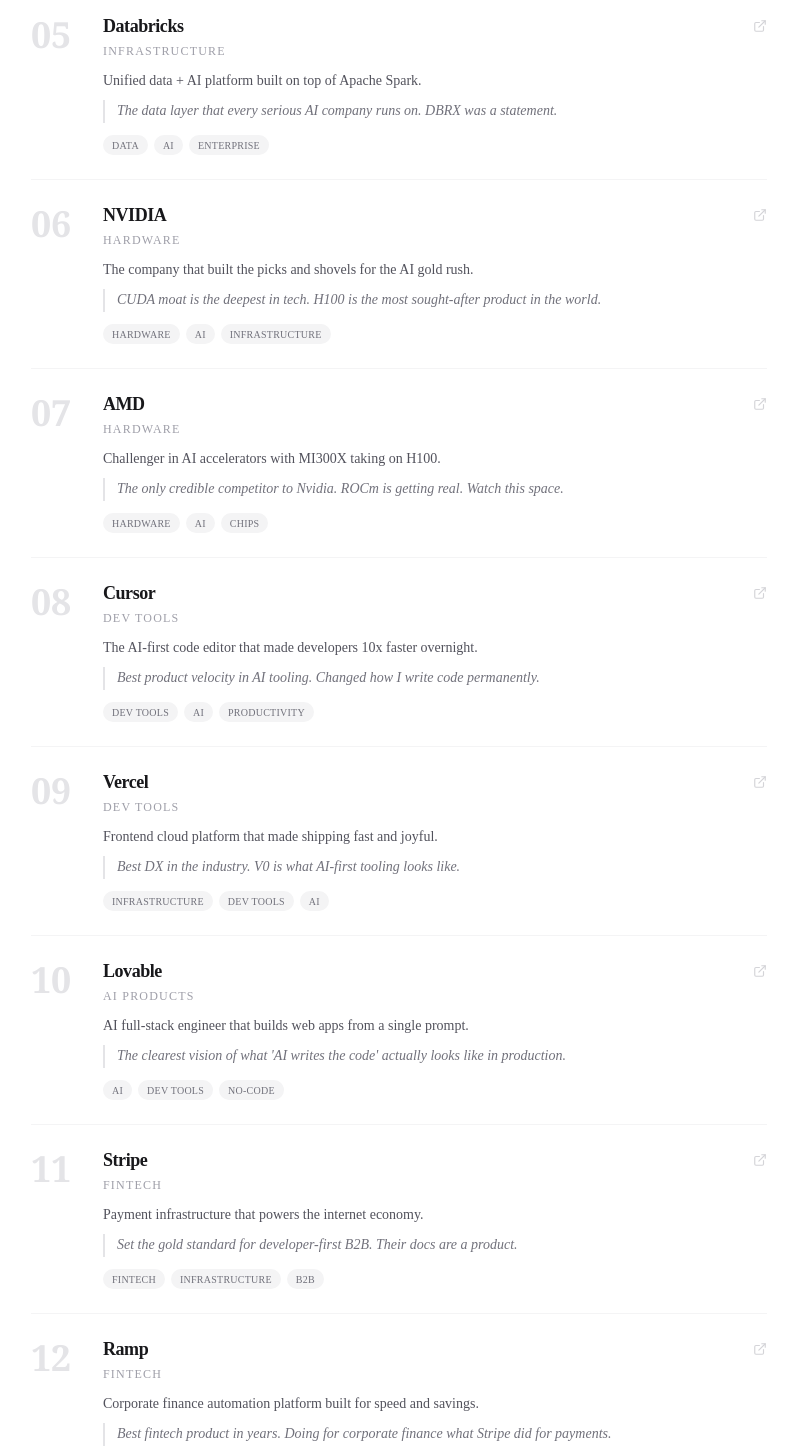
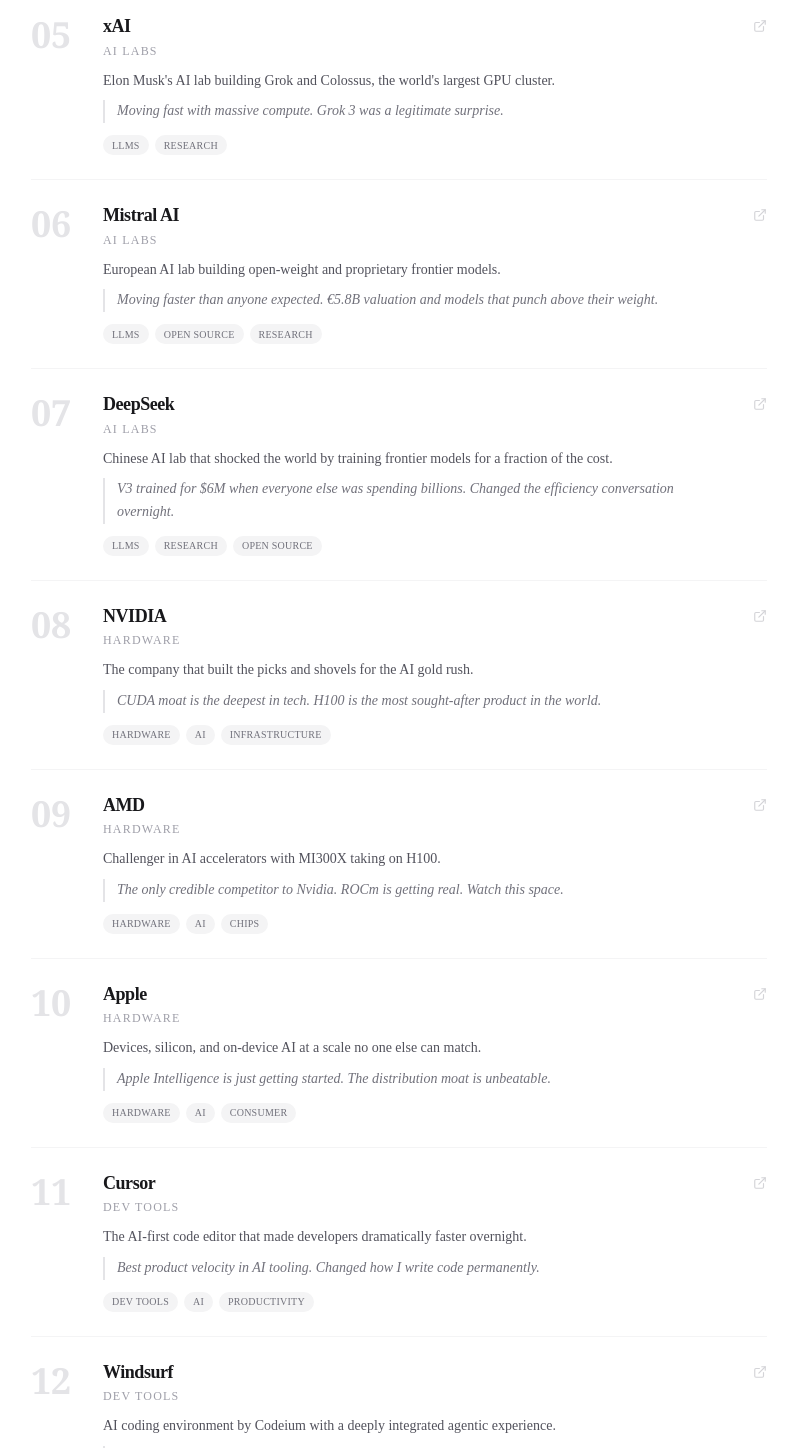
Before and after one commit to logan1085/companylist, a Next.js app: page / in a window 1280 px wide. Shown: the part 1200-2648 px from the top of the page, without its empty margins (241-1038 px from the left). Built offline with nearby package versions, Linux system fonts and the light colour scheme; no server answers.

Commit message:
Expand to Top 50: add 20 companies including Mistral, DeepSeek, Harvey, Runway, ElevenLabs, Anduril and more

```diff
--- a/src/data/companies.ts
+++ b/src/data/companies.ts
@@ -62,18 +62,38 @@
     category: "AI Labs",
   },
   {
-    id: "databricks",
+    id: "xai",
     rank: 5,
-    name: "Databricks",
-    description: "Unified data + AI platform built on top of Apache Spark.",
-    why: "The data layer that every serious AI company runs on. DBRX was a statement.",
-    tags: ["Data", "AI", "Enterprise"],
-    website: "https://databricks.com",
-    category: "Infrastructure",
+    name: "xAI",
+    description: "Elon Musk's AI lab building Grok and Colossus, the world's largest GPU cluster.",
+    why: "Moving fast with massive compute. Grok 3 was a legitimate surprise.",
+    tags: ["LLMs", "Research"],
+    website: "https://x.ai",
+    category: "AI Labs",
+  },
+  {
+    id: "mistral",
+    rank: 6,
+    name: "Mistral AI",
+    description: "European AI lab building open-weight and proprietary frontier models.",
+    why: "Moving faster than anyone expected. €5.8B valuation and models that punch above their weight.",
+    tags: ["LLMs", "Open Source", "Research"],
+    website: "https://mistral.ai",
+    category: "AI Labs",
+  },
+  {
+    id: "deepseek",
+    rank: 7,
+    name: "DeepSeek",
+    description: "Chinese AI lab that shocked the world by training frontier models for a fraction of the cost.",
+    why: "V3 trained for $6M when everyone else was spending billions. Changed the efficiency conversation overnight.",
+    tags: ["LLMs", "Research", "Open Source"],
+    website: "https://deepseek.com",
+    category: "AI Labs",
   },
   {
     id: "nvidia",
-    rank: 6,
+    rank: 8,
     name: "NVIDIA",
     description: "The company that built the picks and shovels for the AI gold rush.",
     why: "CUDA moat is the deepest in tech. H100 is the most sought-after product in the world.",
@@ -83,7 +103,7 @@
   },
   {
     id: "amd",
-    rank: 7,
+    rank: 9,
     name: "AMD",
     description: "Challenger in AI accelerators with MI300X taking on H100.",
     why: "The only credible competitor to Nvidia. ROCm is getting real. Watch this space.",
@@ -92,18 +112,38 @@
     category: "Hardware",
   },
   {
+    id: "apple",
+    rank: 10,
+    name: "Apple",
+    description: "Devices, silicon, and on-device AI at a scale no one else can match.",
+    why: "Apple Intelligence is just getting started. The distribution moat is unbeatable.",
+    tags: ["Hardware", "AI", "Consumer"],
+    website: "https://apple.com",
+    category: "Hardware",
+  },
+  {
     id: "cursor",
-    rank: 8,
+    rank: 11,
     name: "Cursor",
-    description: "The AI-first code editor that made developers 10x faster overnight.",
+    description: "The AI-first code editor that made developers dramatically faster overnight.",
     why: "Best product velocity in AI tooling. Changed how I write code permanently.",
     tags: ["Dev Tools", "AI", "Productivity"],
     website: "https://cursor.com",
     category: "Dev Tools",
   },
   {
+    id: "windsurf",
+    rank: 12,
+    name: "Windsurf",
+    description: "AI coding environment by Codeium with a deeply integrated agentic experience.",
+    why: "Cursor's most serious competitor. The Cascade agent model is genuinely different.",
+    tags: ["Dev Tools", "AI", "Productivity"],
+    website: "https://codeium.com/windsurf",
+    category: "Dev Tools",
+  },
+  {
     id: "vercel",
-    rank: 9,
+    rank: 13,
     name: "Vercel",
     description: "Frontend cloud platform that made shipping fast and joyful.",
     why: "Best DX in the industry. V0 is what AI-first tooling looks like.",
@@ -112,18 +152,268 @@
     category: "Dev Tools",
   },
   {
+    id: "replit",
+    rank: 14,
+    name: "Replit",
+    description: "AI-first development platform that went from $10M to $100M ARR after launching Agent.",
+    why: "Democratizing software creation. The growth after Agent launched speaks for itself.",
+    tags: ["Dev Tools", "AI", "No-Code"],
+    website: "https://replit.com",
+    category: "Dev Tools",
+  },
+  {
     id: "lovable",
-    rank: 10,
+    rank: 15,
     name: "Lovable",
     description: "AI full-stack engineer that builds web apps from a single prompt.",
-    why: "The clearest vision of what 'AI writes the code' actually looks like in production.",
+    why: "The clearest vision of what 'AI writes the code' looks like in production.",
     tags: ["AI", "Dev Tools", "No-Code"],
     website: "https://lovable.dev",
+    category: "Dev Tools",
+  },
+  {
+    id: "figma",
+    rank: 16,
+    name: "Figma",
+    description: "Collaborative design tool that became the operating system for product teams.",
+    why: "Collaboration-first design changed how PMs, designers, and engineers work together.",
+    tags: ["Design", "Collaboration", "SaaS"],
+    website: "https://figma.com",
+    category: "Dev Tools",
+  },
+  {
+    id: "braintrust",
+    rank: 17,
+    name: "Braintrust",
+    description: "AI evaluation and observability platform for shipping reliable AI products.",
+    why: "Evals are the unit tests of AI. Braintrust is the pytest.",
+    tags: ["AI", "Dev Tools", "Observability"],
+    website: "https://braintrustdata.com",
+    category: "Dev Tools",
+  },
+  {
+    id: "databricks",
+    rank: 18,
+    name: "Databricks",
+    description: "Unified data + AI platform built on top of Apache Spark.",
+    why: "The data layer that every serious AI company runs on. DBRX was a statement.",
+    tags: ["Data", "AI", "Enterprise"],
+    website: "https://databricks.com",
+    category: "Infrastructure",
+  },
+  {
+    id: "snowflake",
+    rank: 19,
+    name: "Snowflake",
+    description: "Cloud data platform running the analytics layer for thousands of enterprises.",
+    why: "Cortex AI is a serious bet. Every company's data is already here.",
+    tags: ["Data", "Infrastructure", "Enterprise"],
+    website: "https://snowflake.com",
+    category: "Infrastructure",
+  },
+  {
+    id: "temporal",
+    rank: 20,
+    name: "Temporal Technologies",
+    description: "Workflow orchestration platform for durable, reliable distributed systems.",
+    why: "Every serious AI agent system will eventually need Temporal under the hood.",
+    tags: ["Infrastructure", "Dev Tools", "Orchestration"],
+    website: "https://temporal.io",
+    category: "Infrastructure",
+  },
+  {
+    id: "exa",
+    rank: 21,
+    name: "Exa",
+    description: "Neural search API that retrieves the best content from the web for AI apps.",
+    why: "The right abstraction for giving AI agents access to real-time knowledge.",
+    tags: ["Search", "AI", "Infrastructure"],
+    website: "https://exa.ai",
+    category: "Infrastructure",
+  },
+  {
+    id: "together-ai",
+    rank: 22,
+    name: "Together AI",
+    description: "Cloud platform for running and fine-tuning open-source AI models at scale.",
+    why: "The fastest inference for open models. Critical infrastructure for the AI stack.",
+    tags: ["Infrastructure", "AI", "Open Source"],
+    website: "https://together.ai",
+    category: "Infrastructure",
+  },
+  {
+    id: "crusoe",
+    rank: 23,
+    name: "Crusoe Energy",
+    description: "Energy-first AI infrastructure company solving the compute power crisis.",
+    why: "$2.8B valuation and the right thesis: AI's biggest bottleneck is energy, not chips.",
+    tags: ["Infrastructure", "AI", "Energy"],
+    website: "https://crusoe.ai",
+    category: "Infrastructure",
+  },
+  {
+    id: "cerebras",
+    rank: 24,
+    name: "Cerebras",
+    description: "Purpose-built AI hardware and inference infrastructure.",
+    why: "Running Llama at 2000 tokens/sec is wild. Inference speed is the next frontier.",
+    tags: ["Hardware", "Infrastructure", "AI"],
+    website: "https://cerebras.ai",
+    category: "Hardware",
+  },
+  {
+    id: "privy",
+    rank: 25,
+    name: "Privy",
+    description: "Embedded wallet infrastructure making crypto accessible to any app.",
+    why: "Solving the UX problem that blocked crypto adoption for years.",
+    tags: ["Crypto", "Infrastructure", "Auth"],
+    website: "https://privy.io",
+    category: "Infrastructure",
+  },
+  {
+    id: "perplexity",
+    rank: 26,
+    name: "Perplexity",
+    description: "AI answer engine that replaced how millions of people search.",
+    why: "Actually changed my search behavior. Great wedge product done right.",
+    tags: ["Search", "AI", "Consumer"],
+    website: "https://perplexity.ai",
     category: "AI Products",
   },
   {
+    id: "harvey",
+    rank: 27,
+    name: "Harvey",
+    description: "AI platform for lawyers — grew from $3B to $8B valuation in four months.",
+    why: "Best vertical AI play in the market. Used by 50% of AmLaw 100 firms.",
+    tags: ["Legal", "AI", "Vertical SaaS"],
+    website: "https://harvey.ai",
+    category: "AI Products",
+  },
+  {
+    id: "openevidence",
+    rank: 28,
+    name: "OpenEvidence",
+    description: "AI platform built for clinicians to access medical evidence instantly.",
+    why: "Best vertical AI play in healthcare. Trusted by top medical centers.",
+    tags: ["Healthcare", "AI", "Vertical SaaS"],
+    website: "https://openevidence.com",
+    category: "AI Products",
+  },
+  {
+    id: "abridge",
+    rank: 29,
+    name: "Abridge",
+    description: "AI that listens to doctor-patient conversations and writes the clinical note.",
+    why: "Reducing physician documentation time by 50%+. The ROI is immediate and undeniable.",
+    tags: ["Healthcare", "AI", "Vertical SaaS"],
+    website: "https://abridge.com",
+    category: "AI Products",
+  },
+  {
+    id: "sierra",
+    rank: 30,
+    name: "Sierra",
+    description: "AI platform for enterprise customer experience and sales — founded by Bret Taylor.",
+    why: "The pedigree (ex-Salesforce CEO) plus the right problem. Watching closely.",
+    tags: ["AI", "Enterprise", "CX"],
+    website: "https://sierra.ai",
+    category: "AI Products",
+  },
+  {
+    id: "textql",
+    rank: 31,
+    name: "TextQL",
+    description: "Talk to your data warehouse in plain English. AI-native analytics.",
+    why: "Removes the bottleneck between business questions and data answers.",
+    tags: ["AI", "Data", "Analytics"],
+    website: "https://textql.com",
+    category: "AI Products",
+  },
+  {
+    id: "runway",
+    rank: 32,
+    name: "Runway",
+    description: "Leading AI video generation platform pushing the boundaries of creative AI.",
+    why: "Gen-3 was a step change. The creative AI category starts and ends with Runway.",
+    tags: ["AI", "Video", "Creative"],
+    website: "https://runwayml.com",
+    category: "AI Products",
+  },
+  {
+    id: "elevenlabs",
+    rank: 33,
+    name: "ElevenLabs",
+    description: "Ultra-realistic voice synthesis and cloning — $90M ARR and still accelerating.",
+    why: "The voice layer for AI applications. Every audio product will run on this eventually.",
+    tags: ["AI", "Voice", "API"],
+    website: "https://elevenlabs.io",
+    category: "AI Products",
+  },
+  {
+    id: "synthesia",
+    rank: 34,
+    name: "Synthesia",
+    description: "AI video generation platform used by 60% of the Fortune 100.",
+    why: "Enterprise video at scale with no cameras or studios. The ROI case is airtight.",
+    tags: ["AI", "Video", "Enterprise"],
+    website: "https://synthesia.io",
+    category: "AI Products",
+  },
+  {
+    id: "hugging-face",
+    rank: 35,
+    name: "Hugging Face",
+    description: "The GitHub of machine learning — home to 600K+ models and 60% of Fortune 500 AI workflows.",
+    why: "The open-source backbone of the AI ecosystem. Everything connects through here.",
+    tags: ["Open Source", "AI", "Infrastructure"],
+    website: "https://huggingface.co",
+    category: "AI Labs",
+  },
+  {
+    id: "cohere",
+    rank: 36,
+    name: "Cohere",
+    description: "Enterprise AI platform for search, summarization, and generation with a privacy-first approach.",
+    why: "Smart enterprise bet. Owns the stack for companies that can't use OpenAI.",
+    tags: ["LLMs", "Enterprise", "AI"],
+    website: "https://cohere.com",
+    category: "AI Labs",
+  },
+  {
+    id: "writer",
+    rank: 37,
+    name: "Writer",
+    description: "Enterprise AI platform that trains proprietary models on company knowledge.",
+    why: "$326M raised and the right bet: enterprises need AI that knows their business.",
+    tags: ["AI", "Enterprise", "LLMs"],
+    website: "https://writer.com",
+    category: "AI Products",
+  },
+  {
+    id: "anduril",
+    rank: 38,
+    name: "Anduril Industries",
+    description: "Defense technology company building autonomous systems and AI for national security.",
+    why: "$30.5B valuation. The intersection of AI and defense is one of the most consequential bets of the decade.",
+    tags: ["Defense", "AI", "Robotics"],
+    website: "https://anduril.com",
+    category: "Other",
+  },
+  {
+    id: "apptronik",
+    rank: 39,
+    name: "Apptronik",
+    description: "Humanoid robotics company building Apollo — backed by Google with $935M+ raised.",
+    why: "Physical AI is the next frontier. Apptronik has the Google backing and the team to matter.",
+    tags: ["Robotics", "AI", "Hardware"],
+    website: "https://apptronik.com",
+    category: "Other",
+  },
+  {
     id: "stripe",
-    rank: 11,
+    rank: 40,
     name: "Stripe",
     description: "Payment infrastructure that powers the internet economy.",
     why: "Set the gold standard for developer-first B2B. Their docs are a product.",
@@ -133,27 +423,17 @@
   },
   {
     id: "ramp",
-    rank: 12,
+    rank: 41,
     name: "Ramp",
     description: "Corporate finance automation platform built for speed and savings.",
-    why: "Best fintech product in years. Doing for corporate finance what Stripe did for payments.",
+    why: "Doing for corporate finance what Stripe did for payments.",
     tags: ["Fintech", "AI", "B2B"],
     website: "https://ramp.com",
     category: "Fintech",
   },
   {
-    id: "privy",
-    rank: 13,
-    name: "Privy",
-    description: "Embedded wallet infrastructure making crypto accessible to any app.",
-    why: "Solving the UX problem that blocked crypto adoption for years. Right time, right product.",
-    tags: ["Crypto", "Infrastructure", "Auth"],
-    website: "https://privy.io",
-    category: "Infrastructure",
-  },
-  {
     id: "spacex",
-    rank: 14,
+    rank: 42,
     name: "SpaceX",
     description: "Private aerospace company redefining what's possible in space.",
     why: "The most ambitious engineering org on earth. Starlink alone is a $100B business.",
@@ -162,30 +442,30 @@
     category: "Other",
   },
   {
-    id: "openevidence",
-    rank: 15,
-    name: "OpenEvidence",
-    description: "AI platform built for clinicians to access medical evidence instantly.",
-    why: "Best vertical AI play in healthcare. Trusted by top medical centers.",
-    tags: ["Healthcare", "AI", "Vertical SaaS"],
-    website: "https://openevidence.com",
+    id: "doordash",
+    rank: 43,
+    name: "DoorDash",
+    description: "Last-mile logistics platform that became the backbone of local commerce.",
+    why: "Massive ML infra, complex marketplace, and real operational excellence at scale.",
+    tags: ["Marketplace", "Logistics", "ML"],
+    website: "https://doordash.com",
+    category: "Other",
+  },
+  {
+    id: "twelve-labs",
+    rank: 44,
+    name: "Twelve Labs",
+    description: "Video understanding AI that lets you search and analyze video like text.",
+    why: "Video is the most underindexed modality in AI. Twelve Labs is fixing that.",
+    tags: ["AI", "Video", "Search"],
+    website: "https://twelvelabs.io",
     category: "AI Products",
   },
   {
-    id: "xai",
-    rank: 16,
-    name: "xAI",
-    description: "Elon Musk's AI lab building Grok and Colossus, the world's largest GPU cluster.",
-    why: "Moving fast with massive compute. Grok 3 was a legitimate surprise.",
-    tags: ["AI Labs", "LLMs", "Research"],
-    website: "https://x.ai",
-    category: "AI Labs",
-  },
-  {
     id: "flapping-airplanes",
-    rank: 17,
+    rank: 45,
     name: "Flapping Airplanes",
-    description: "Stealth-mode startup doing interesting things worth watching.",
+    description: "Stealth-mode startup building something worth watching.",
     why: "On my radar — details TBD.",
     tags: ["Stealth"],
     website: "#",
@@ -193,7 +473,7 @@
   },
   {
     id: "basis",
-    rank: 18,
+    rank: 46,
     name: "Basis",
     description: "Building foundational AI infrastructure for the next generation of products.",
     why: "Early but promising — worth keeping an eye on.",
@@ -202,18 +482,8 @@
     category: "Infrastructure",
   },
   {
-    id: "figma",
-    rank: 19,
-    name: "Figma",
-    description: "Collaborative design tool that became the operating system for product teams.",
-    why: "Collaboration-first design changed how PMs, designers, and engineers work together.",
-    tags: ["Design", "Collaboration", "SaaS"],
-    website: "https://figma.com",
-    category: "Dev Tools",
-  },
-  {
     id: "dreamer",
-    rank: 20,
+    rank: 47,
     name: "Dreamer",
     description: "Building something ambitious in AI. Details emerging.",
     why: "On the list for a reason — more soon.",
@@ -223,7 +493,7 @@
   },
   {
     id: "simile",
-    rank: 21,
+    rank: 48,
     name: "Simile",
     description: "New wave AI company building with a distinct point of view.",
     why: "The name alone is worth paying attention to.",
@@ -232,78 +502,8 @@
     category: "AI Products",
   },
   {
-    id: "exa",
-    rank: 22,
-    name: "Exa",
-    description: "Neural search API that retrieves the best content from the web for AI apps.",
-    why: "The right abstraction for giving AI agents access to real-time knowledge.",
-    tags: ["Search", "AI", "Infrastructure"],
-    website: "https://exa.ai",
-    category: "Infrastructure",
-  },
-  {
-    id: "braintrust",
-    rank: 23,
-    name: "Braintrust",
-    description: "AI evaluation and observability platform for shipping reliable AI products.",
-    why: "Evals are the unit tests of AI. Braintrust is the pytest.",
-    tags: ["AI", "Dev Tools", "Observability"],
-    website: "https://braintrustdata.com",
-    category: "Dev Tools",
-  },
-  {
-    id: "textql",
-    rank: 24,
-    name: "TextQL",
-    description: "Talk to your data warehouse in plain English. AI-native analytics.",
-    why: "Removes the bottleneck between business questions and data answers.",
-    tags: ["AI", "Data", "Analytics"],
-    website: "https://textql.com",
-    category: "AI Products",
-  },
-  {
-    id: "snowflake",
-    rank: 25,
-    name: "Snowflake",
-    description: "Cloud data platform running the analytics layer for thousands of enterprises.",
-    why: "Cortex AI is a serious bet. Every company's data is already here.",
-    tags: ["Data", "Infrastructure", "Enterprise"],
-    website: "https://snowflake.com",
-    category: "Infrastructure",
-  },
-  {
-    id: "doordash",
-    rank: 26,
-    name: "DoorDash",
-    description: "Last-mile logistics platform that became the backbone of local commerce.",
-    why: "Massive ML infra, complex marketplace, and real operational excellence.",
-    tags: ["Marketplace", "Logistics", "ML"],
-    website: "https://doordash.com",
-    category: "Other",
-  },
-  {
-    id: "apple",
-    rank: 27,
-    name: "Apple",
-    description: "Devices, silicon, and on-device AI at a scale no one else can match.",
-    why: "Apple Intelligence is just getting started. The distribution moat is unbeatable.",
-    tags: ["Hardware", "AI", "Consumer"],
-    website: "https://apple.com",
-    category: "Hardware",
-  },
-  {
-    id: "temporal",
-    rank: 28,
-    name: "Temporal Technologies",
-    description: "Workflow orchestration platform for durable, reliable distributed systems.",
-    why: "Every serious AI agent system will eventually need Temporal under the hood.",
-    tags: ["Infrastructure", "Dev Tools", "Orchestration"],
-    website: "https://temporal.io",
-    category: "Infrastructure",
-  },
-  {
     id: "hercules",
-    rank: 29,
+    rank: 49,
     name: "Hercules",
     description: "Building strength in AI infrastructure and tooling.",
     why: "Worth watching — early days with a strong foundation.",
@@ -312,13 +512,13 @@
     category: "Infrastructure",
   },
   {
-    id: "perplexity",
-    rank: 30,
-    name: "Perplexity",
-    description: "AI answer engine that replaced how millions of people search.",
-    why: "Actually changed my search behavior. Great wedge product done right.",
-    tags: ["Search", "AI", "Consumer"],
-    website: "https://perplexity.ai",
+    id: "pika",
+    rank: 50,
+    name: "Pika Labs",
+    description: "Accessible text-to-video platform with 500K+ users and $470M valuation.",
+    why: "Making video generation feel as easy as typing a sentence. Consumer adoption is real.",
+    tags: ["AI", "Video", "Consumer"],
+    website: "https://pika.art",
     category: "AI Products",
   },
 ];
```
